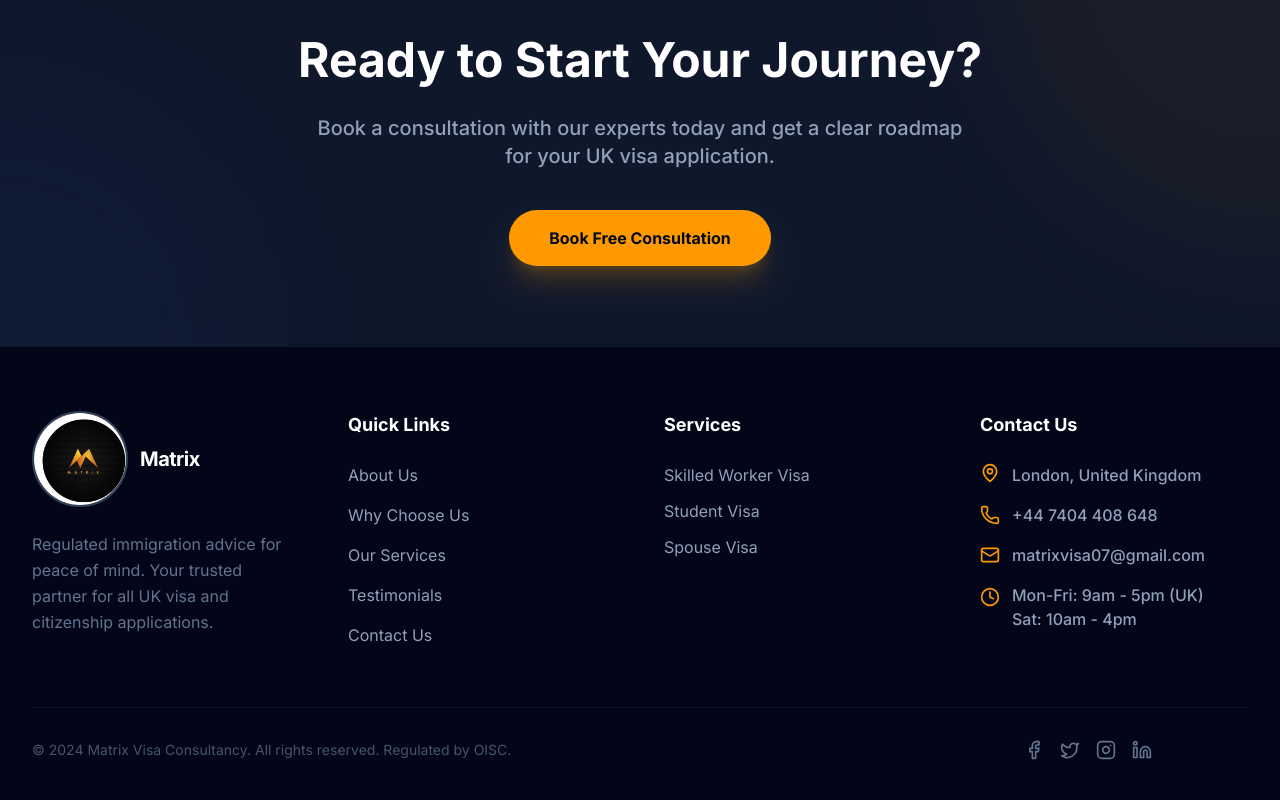
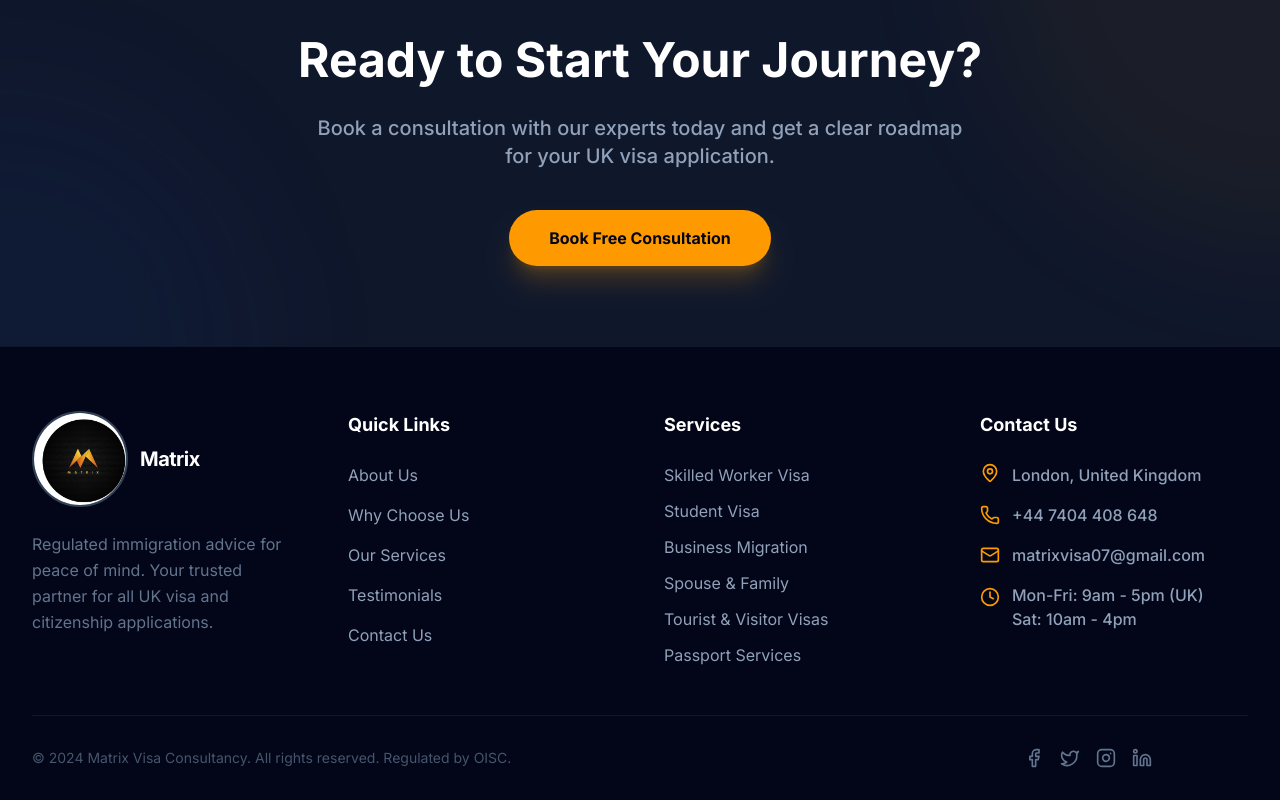
Before and after one commit to harshilp0210/ConsultingApp, a Next.js app: page / in a window 1280 px wide. Shown: the part 2855-3655 px from the top of the page. Built offline with nearby package versions, Linux system fonts and the light colour scheme.

Commit message:
Update footer with all service links

```diff
--- a/components/Footer.tsx
+++ b/components/Footer.tsx
@@ -41,10 +41,12 @@ export default function Footer() {
                     <div>
                         <h4 className="text-white font-bold text-lg mb-6">Services</h4>
                         <ul className="space-y-3">
-                            <li><Link href="#" className="hover:text-amber-500 transition-colors">Skilled Worker Visa</Link></li>
-                            <li><Link href="#" className="hover:text-amber-500 transition-colors">Student Visa</Link></li>
-                            <li><Link href="#" className="hover:text-amber-500 transition-colors">Spouse Visa</Link></li>
-
+                            <li><Link href="/services/skilled-worker" className="hover:text-amber-500 transition-colors">Skilled Worker Visa</Link></li>
+                            <li><Link href="/services/student-visa" className="hover:text-amber-500 transition-colors">Student Visa</Link></li>
+                            <li><Link href="/services/business" className="hover:text-amber-500 transition-colors">Business Migration</Link></li>
+                            <li><Link href="/services/family" className="hover:text-amber-500 transition-colors">Spouse & Family</Link></li>
+                            <li><Link href="/services/visitor" className="hover:text-amber-500 transition-colors">Tourist & Visitor Visas</Link></li>
+                            <li><Link href="/services/passport" className="hover:text-amber-500 transition-colors">Passport Services</Link></li>
                         </ul>
                     </div>
 
```
